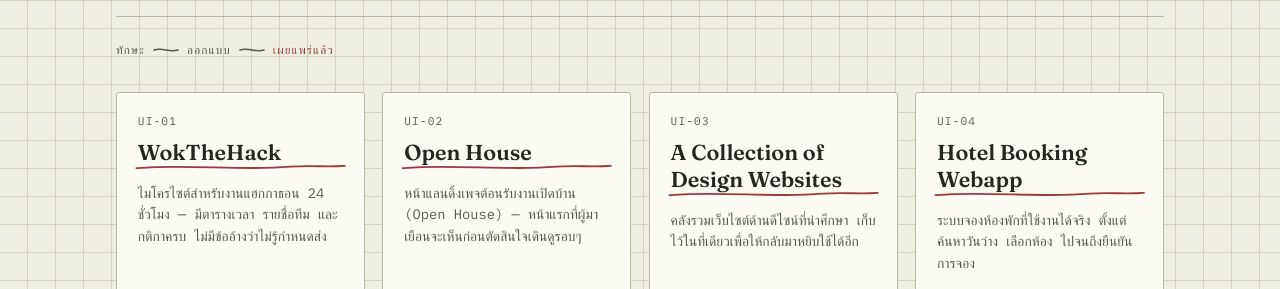
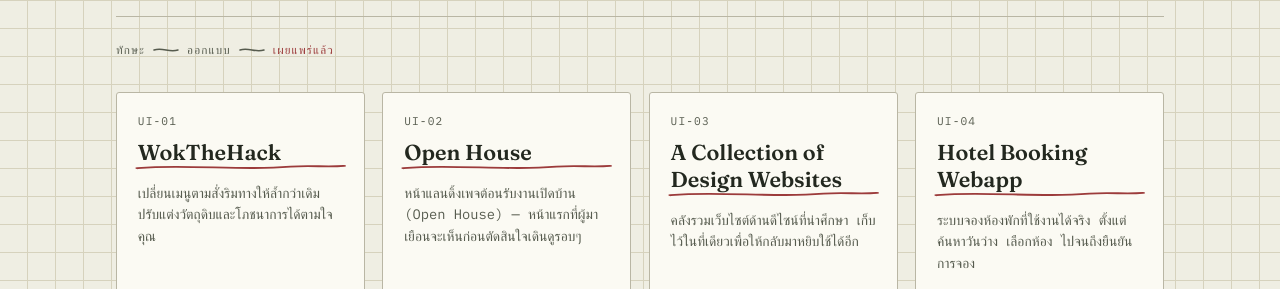
Before and after one commit to Kriangkri-code/Puttinun, a plain HTML site: page archive.html in a window 1280 px wide. Shown: the part 156-445 px from the top of the page. Drawn offline with Linux system fonts and the light colour scheme.

Commit message:
Update archive.html

```diff
--- a/archive.html
+++ b/archive.html
@@ -38,7 +38,7 @@
       <h3>WokTheHack
         <svg viewBox="0 0 120 14" preserveAspectRatio="none" aria-hidden="true"><path d="M2,8 C30,3 60,11 88,6 C100,4 108,7 118,5"/></svg>
       </h3>
-      <p>ไมโครไซต์สำหรับงานแฮกกาธอน 24 ชั่วโมง — มีตารางเวลา รายชื่อทีม และกติกาครบ ไม่มีข้ออ้างว่าไม่รู้กำหนดส่ง</p>
+      <p>เปลี่ยนเมนูตามสั่งริมทางให้ล้ำกว่าเดิม ปรับแต่งวัตถุดิบและโภชนาการได้ตามใจคุณ</p>
       <div class="card-actions">
         <a class="open-site" href="https://kriangkri-code.github.io/WokTheHack/" target="_blank" rel="noopener">
           เปิดเว็บไซต์
```
